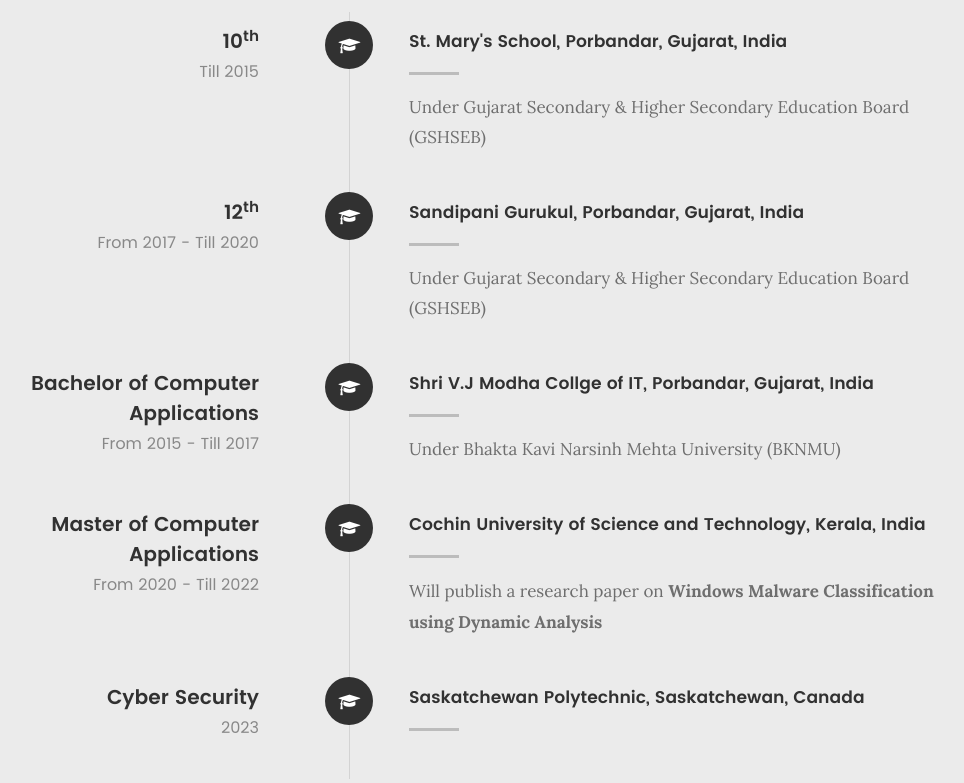
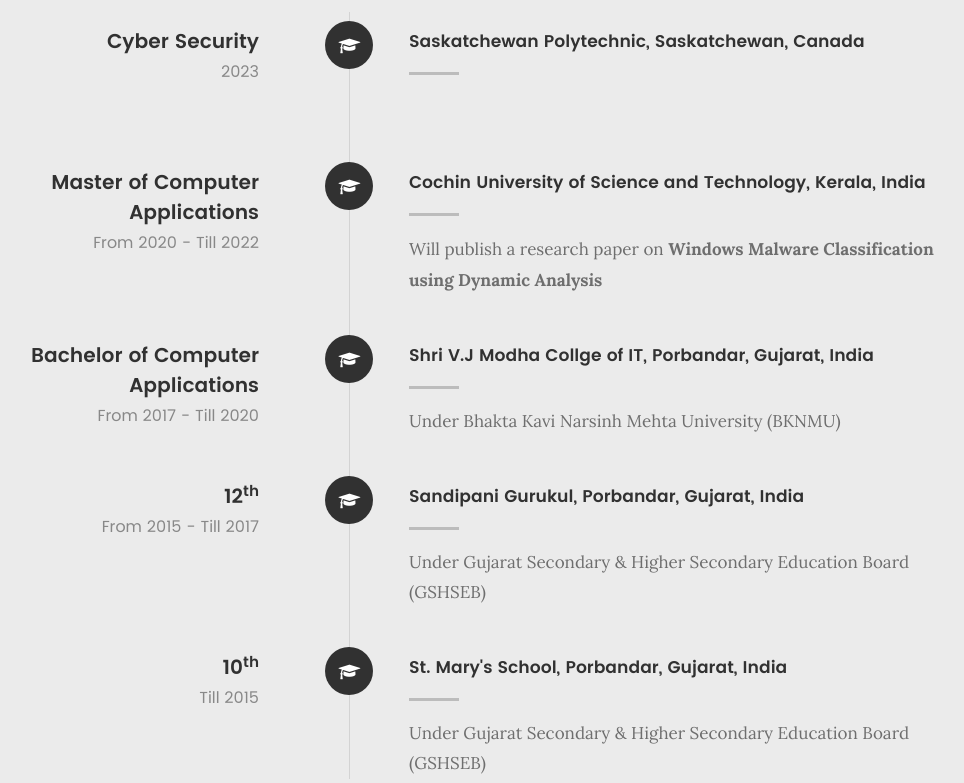
Before and after one commit to ezyway/ezyway.github.io, a plain HTML site: page index.html in a window 1280 px wide. Shown: the part 2647-3430 px from the top of the page, without its empty margins (130-1094 px from the left). Drawn offline with Linux system fonts and the light colour scheme; files whose address does not match are found by name.

Commit message:
Update index.html
Updated after moving to Canada

```diff
--- a/index.html
+++ b/index.html
@@ -309,94 +309,47 @@
    			<div class="timeline-wrap">
 
    				<div class="timeline-block">
-
-	   				<div class="timeline-ico">
-	   					<i class="fa fa-graduation-cap"></i>
-	   				</div>
-
-	   				<div class="timeline-header">
-	   					<h3>10<sup>th</sup></h3>
-	   					<p>Till 2015</p>
-	   				</div>
-
-	   				<div class="timeline-content">
-	   					<h4>St. Mary's School, Porbandar, Gujarat, India</h4>
-	   					<p> Under Gujarat Secondary & Higher Secondary Education Board (GSHSEB) </p>
-	   				</div>
-
-	   			</div> <!-- /timeline-block -->
+	   				<div class="timeline-ico"><i class="fa fa-graduation-cap"></i></div>
+	   				<div class="timeline-header"><h3>Cyber Security</h3><p>2023</p></div>
+	   				<div class="timeline-content"><h4>Saskatchewan Polytechnic, Saskatchewan, Canada</h4><p> <br> </p></div>
+				</div> <!-- /timeline-block -->
 
    				<div class="timeline-block">
-
-	   				<div class="timeline-ico">
-	   					<i class="fa fa-graduation-cap"></i>
-	   				</div>
-
-	   				<div class="timeline-header">
-	   					<h3>12<sup>th</sup></h3>
-	   					<p>From 2017 - Till 2020</p>
-	   				</div>
-
-	   				<div class="timeline-content">
-	   					<h4>Sandipani Gurukul, Porbandar, Gujarat, India</h4>
-	   					<p> Under Gujarat Secondary & Higher Secondary Education Board (GSHSEB) </p>
-	   				</div>
-
-	   			</div> <!-- /timeline-block -->
-
-   				<div class="timeline-block">
-
-	   				<div class="timeline-ico">
-	   					<i class="fa fa-graduation-cap"></i>
-	   				</div>
-
-	   				<div class="timeline-header">
-	   					<h3>Bachelor of Computer Applications</h3>
-	   					<p>From 2015 - Till 2017</p>
-	   				</div>
-
-	   				<div class="timeline-content">
-	   					<h4>Shri V.J Modha Collge of IT, Porbandar, Gujarat, India</h4>
-	   					<p> Under Bhakta Kavi Narsinh Mehta University (BKNMU) </p>
-	   				</div>
-
-	   			</div> <!-- /timeline-block -->
-
-   				<div class="timeline-block">
-
-	   				<div class="timeline-ico">
-	   					<i class="fa fa-graduation-cap"></i>
-	   				</div>
-
-	   				<div class="timeline-header">
-	   					<h3>Master of Computer Applications</h3>
-	   					<p>From 2020 - Till 2022</p>
-	   				</div>
-
+					<div class="timeline-ico"><i class="fa fa-graduation-cap"></i></div>
+					<div class="timeline-header"><h3>Master of Computer Applications</h3><p>From 2020 - Till 2022</p></div>
 	   				<div class="timeline-content">
 	   					<h4>Cochin University of Science and Technology, Kerala, India</h4>
 	   					<p> Will publish a research paper on <b>Windows Malware Classification using Dynamic Analysis</b> </p>
 	   				</div>
-
       	   		</div> <!-- /timeline-block -->
 
    				<div class="timeline-block">
+	   				<div class="timeline-ico"><i class="fa fa-graduation-cap"></i></div>
+					<div class="timeline-header"><h3>Bachelor of Computer Applications</h3><p>From 2017 - Till 2020</p></div>
+	   				<div class="timeline-content">
+	   					<h4>Shri V.J Modha Collge of IT, Porbandar, Gujarat, India</h4>
+	   					<p> Under Bhakta Kavi Narsinh Mehta University (BKNMU) </p>
+					</div>
+	   			</div> <!-- /timeline-block -->
 
-	   				<div class="timeline-ico">
-	   					<i class="fa fa-graduation-cap"></i>
-	   				</div>
+   				<div class="timeline-block">
+					<div class="timeline-ico"><i class="fa fa-graduation-cap"></i></div>
+					<div class="timeline-header"><h3>12<sup>th</sup></h3><p>From 2015 - Till 2017</p></div>
+					<div class="timeline-content">
+						<h4>Sandipani Gurukul, Porbandar, Gujarat, India</h4>
+						<p> Under Gujarat Secondary & Higher Secondary Education Board (GSHSEB) </p>
+					</div>
+				</div> <!-- /timeline-block -->
 
-	   				<div class="timeline-header">
-	   					<h3>Cyber Security</h3>
-	   					<p>2023</p>
-	   				</div>
+   				<div class="timeline-block">
+					<div class="timeline-ico"><i class="fa fa-graduation-cap"></i></div>
+					<div class="timeline-header"><h3>10<sup>th</sup></h3><p>Till 2015</p></div>
+					<div class="timeline-content">
+						<h4>St. Mary's School, Porbandar, Gujarat, India</h4>
+						<p> Under Gujarat Secondary & Higher Secondary Education Board (GSHSEB) </p>
+					</div>
+				</div> <!-- /timeline-block -->
 
-	   				<div class="timeline-content">
-	   					<h4>Saskatchewan Polytechnic, Saskatchewan, Canada</h4>
-	   					<p> <br> </p>
-	   				</div>
-
-      	   		</div> <!-- /timeline-block -->
 
 				</div><!--  Some Random -->
 
```
